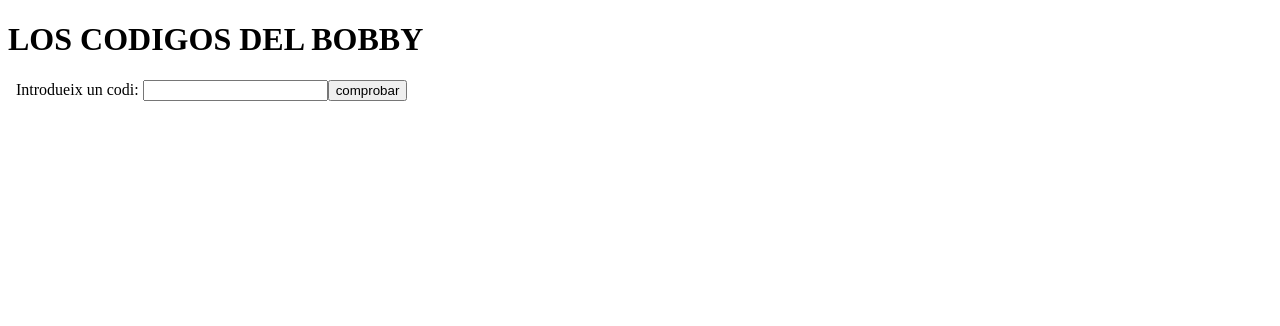
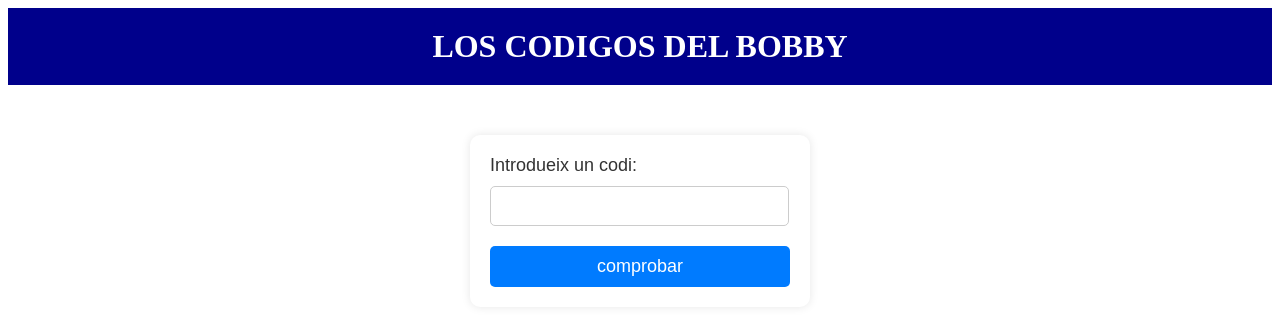
Before and after one commit to DiazDani/paginaIntroCode, an Angular app: page / in a window 1280 px wide. Shown: the top 326 px of the page. Built offline with nearby package versions, Linux system fonts and the light colour scheme; no server answers.

Commit message:
ACTUALIZACIONES

```diff
--- a/src/app/intro-code/intro-code.component.css
+++ b/src/app/intro-code/intro-code.component.css
@@ -0,0 +1,66 @@
+body {
+  font-family: Arial, sans-serif;
+  background-color: white;
+  margin: 0;
+  padding: 0;
+}
+
+header {
+  background-color: darkblue;
+  color: #fff;
+  text-align: center;
+  padding: 20px 0;
+}
+
+h1 {
+  margin: 0;
+  font-size: 32px;
+}
+
+form {
+  width: 300px;
+  margin: 50px auto;
+  background-color: #fff;
+  padding: 20px;
+  border-radius: 10px;
+  box-shadow: 0 0 10px rgba(0, 0, 0, 0.1);
+}
+
+label {
+  display: block;
+  margin-bottom: 10px;
+  font-size: 18px;
+  color: #333;
+}
+
+input {
+  width: calc(107% - 22px);
+  padding: 10px;
+  margin-bottom: 20px;
+  font-size: 16px;
+  border: 1px solid #ccc;
+  border-radius: 5px;
+  box-sizing: border-box;
+}
+
+button {
+  width: 100%;
+  padding: 10px;
+  background-color: #007bff;
+  color: #fff;
+  font-size: 18px;
+  border: none;
+  border-radius: 5px;
+  cursor: pointer;
+  transition: background-color 0.3s;
+}
+
+button:hover {
+  background-color: #0056b3;
+}
+
+.error-message {
+  color: red;
+  margin-top: 10px;
+  text-align: center;
+}
```
